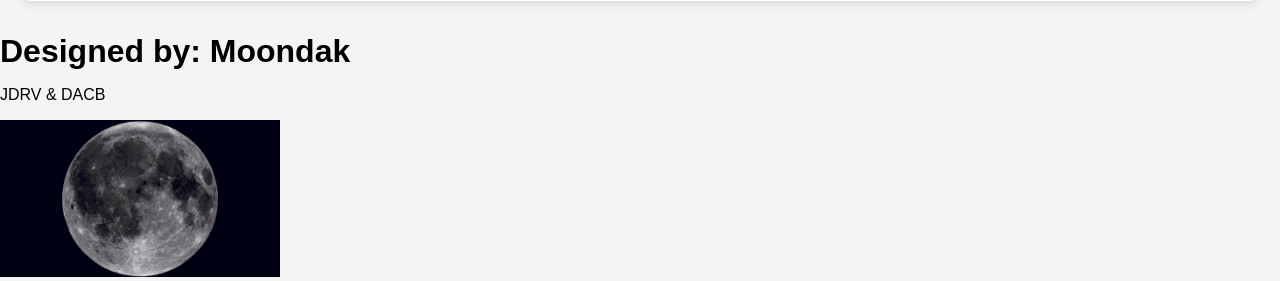
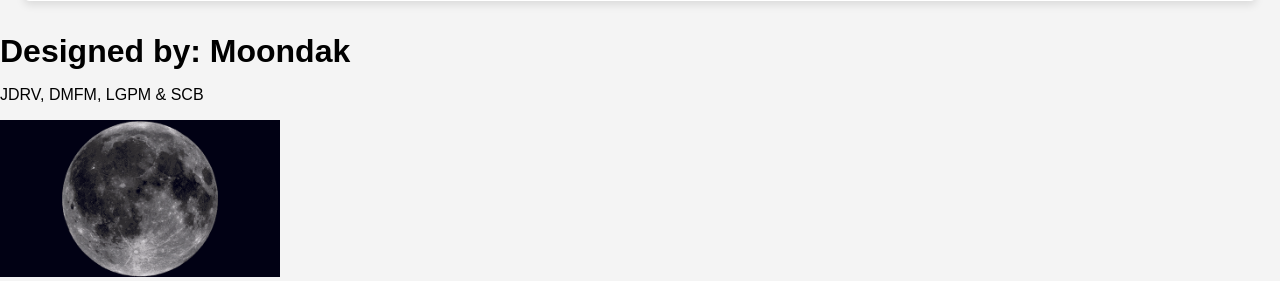
Before and after one commit to DanielMoondak/web-scraping-server, a Flask app: page / in a window 1280 px wide. Shown: the part 332-613 px from the top of the page. Run offline with Flask 2, Linux system fonts and the light colour scheme; data that the repository does not hold is empty.

Commit message:
index.html

```diff
--- a/templates/index.html
+++ b/templates/index.html
@@ -40,7 +40,7 @@
         <!-- Contenedor personalizado al final de la página -->
         <div class="widget4 full-width">
             <h1>Designed by: Moondak</h1>
-            <p>JDRV & DACB</p>
+            <p>JDRV, DMFM, LGPM & SCB</p>
             <!-- Aquí podrías integrar una gráfica en tiempo real si tienes los datos -->
             <img src="/static/luna.gif" width="280px" alt="Weather icon" class="centered">
         </div>
```
